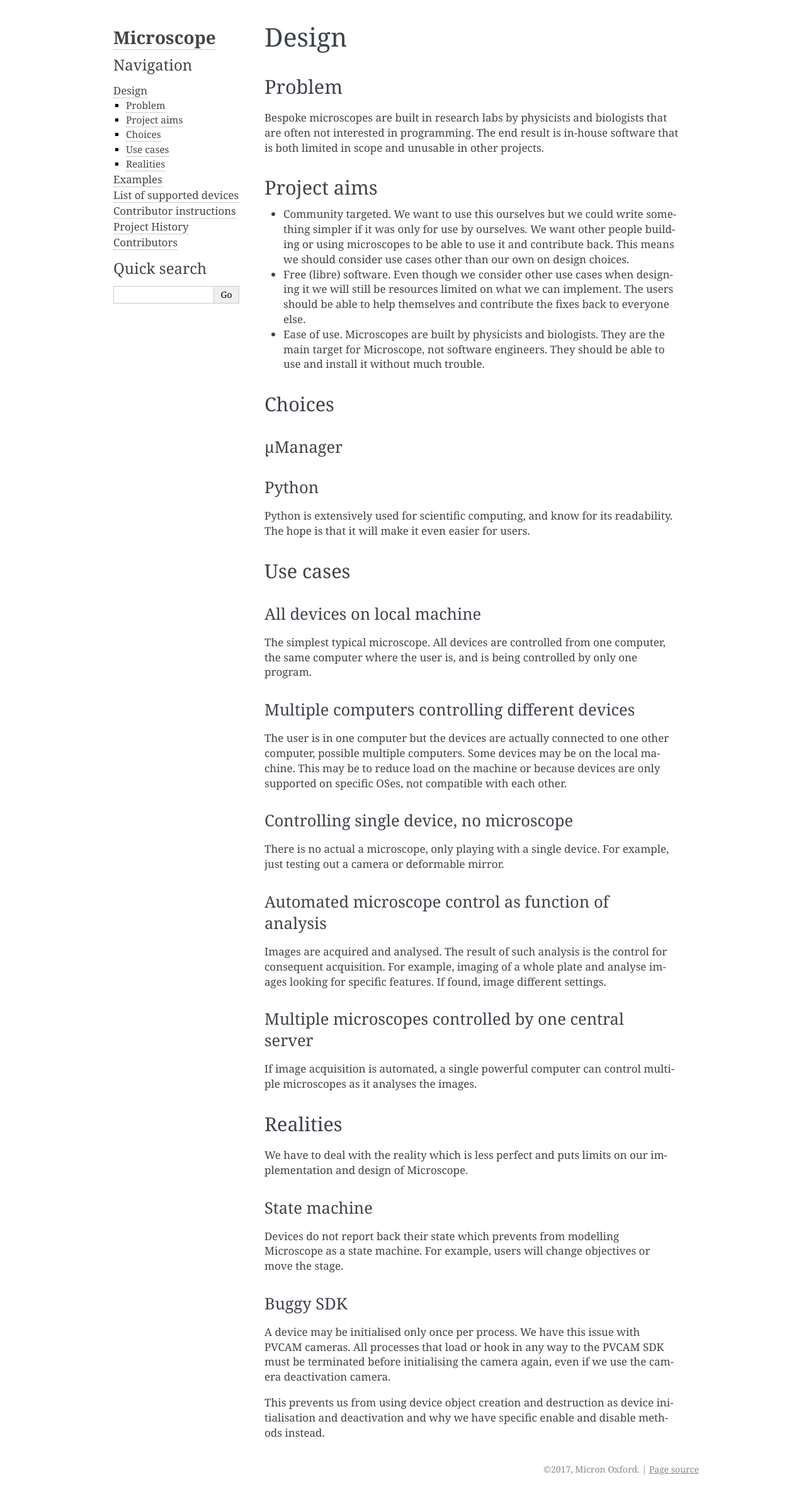
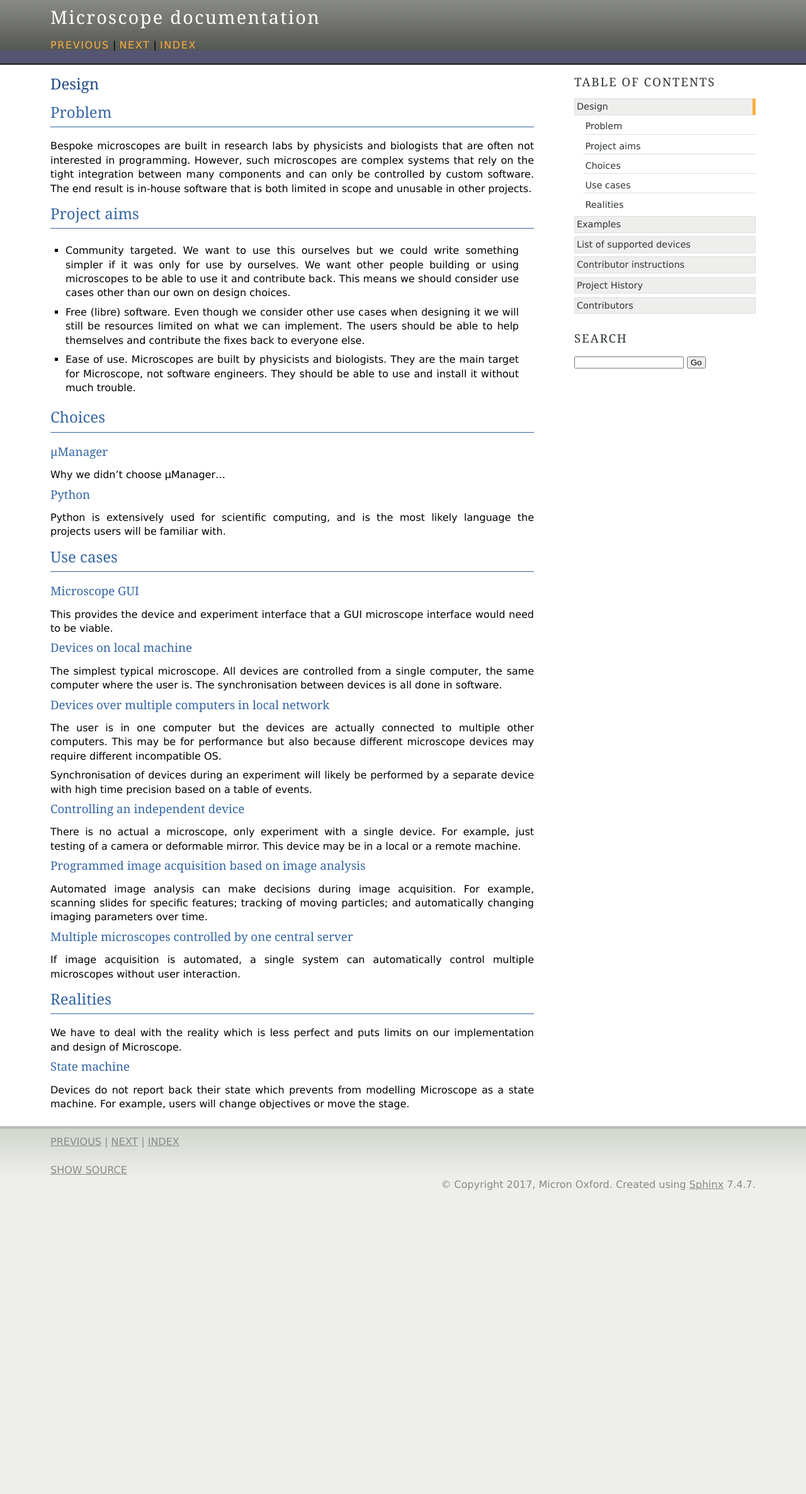
Before and after one commit to python-microscope/microscope, a Sphinx documentation site: the page built from doc/design.rst, in a window 1280 px wide. Shown: the whole page at 63% size. Built offline with Sphinx 7.4.7, drawn with Linux system fonts in a browser that asks for light colours; pages that are not in the unit, such as notebooks, are missing from menus; after the commit the page ends 1902 px from its top, so only the background shows below that.

Commit message:
doc: more text on readme and change sphnx theme

```diff
--- a/doc/conf.py
+++ b/doc/conf.py
@@ -45,19 +45,5 @@ napoleon_include_special_with_doc = True
 ## Options for HTML output
 ##
 
-html_theme = 'alabaster'
+html_theme = 'agogo'
 html_static_path = ['_static']
-
-html_theme_options = {
-  'show_powered_by' : False,
-}
-
-## This is required for the alabaster theme
-## http://alabaster.readthedocs.io/en/latest/installation.html#sidebars
-html_sidebars = {
-  '**': [
-    'about.html',
-    'navigation.html',
-    'searchbox.html',
-  ]
-}
--- a/doc/design.rst
+++ b/doc/design.rst
@@ -14,9 +14,11 @@ Problem
 =======
 
 Bespoke microscopes are built in research labs by physicists and
-biologists that are often not interested in programming.  The end
-result is in-house software that is both limited in scope and unusable
-in other projects.
+biologists that are often not interested in programming.  However,
+such microscopes are complex systems that rely on the tight
+integration between many components and can only be controlled by
+custom software.  The end result is in-house software that is both
+limited in scope and unusable in other projects.
 
 
 Project aims
@@ -27,10 +29,12 @@ Project aims
   want other people building or using microscopes to be able to use it
   and contribute back.  This means we should consider use cases other
   than our own on design choices.
+
 * Free (libre) software.  Even though we consider other use cases when
   designing it we will still be resources limited on what we can
   implement.  The users should be able to help themselves and
   contribute the fixes back to everyone else.
+
 * Ease of use.  Microscopes are built by physicists and biologists.
   They are the main target for Microscope, not software engineers.
   They should be able to use and install it without much trouble.
@@ -42,51 +46,62 @@ Choices
 µManager
 --------
 
+Why we didn't choose µManager...
+
 Python
 ------
 
-Python is extensively used for scientific computing, and know for its
-readability.  The hope is that it will make it even easier for users.
+Python is extensively used for scientific computing, and is the most
+likely language the projects users will be familiar with.
 
 
 Use cases
 =========
 
-All devices on local machine
-----------------------------
+Microscope GUI
+--------------
 
-The simplest typical microscope.  All devices are controlled from one
-computer, the same computer where the user is, and is being controlled
-by only one program.
+This provides the device and experiment interface that a GUI
+microscope interface would need to be viable.
 
-Multiple computers controlling different devices
+Devices on local machine
+------------------------
+
+The simplest typical microscope.  All devices are controlled from a
+single computer, the same computer where the user is.  The
+synchronisation between devices is all done in software.
+
+Devices over multiple computers in local network
 ------------------------------------------------
 
 The user is in one computer but the devices are actually connected to
-one other computer, possible multiple computers.  Some devices may be
-on the local machine.  This may be to reduce load on the machine or
-because devices are only supported on specific OSes, not compatible
-with each other.
+multiple other computers.  This may be for performance but also
+because different microscope devices may require different
+incompatible OS.
 
-Controlling single device, no microscope
-----------------------------------------
+Synchronisation of devices during an experiment will likely be
+performed by a separate device with high time precision based on a
+table of events.
 
-There is no actual a microscope, only playing with a single device.
-For example, just testing out a camera or deformable mirror.
+Controlling an independent device
+---------------------------------
 
-Automated microscope control as function of analysis
+There is no actual a microscope, only experiment with a single device.
+For example, just testing of a camera or deformable mirror.  This
+device may be in a local or a remote machine.
+
+Programmed image acquisition based on image analysis
 ----------------------------------------------------
 
-Images are acquired and analysed.  The result of such analysis is the
-control for consequent acquisition.  For example, imaging of a whole
-plate and analyse images looking for specific features.  If found,
-image different settings.
+Automated image analysis can make decisions during image acquisition.
+For example, scanning slides for specific features; tracking of moving
+particles; and automatically changing imaging parameters over time.
 
 Multiple microscopes controlled by one central server
 -----------------------------------------------------
 
-If image acquisition is automated, a single powerful computer can
-control multiple microscopes as it analyses the images.
+If image acquisition is automated, a single system can automatically
+control multiple microscopes without user interaction.
 
 
 Realities
@@ -101,15 +116,3 @@ State machine
 Devices do not report back their state which prevents from modelling
 Microscope as a state machine.  For example, users will change
 objectives or move the stage.
-
-Buggy SDK
----------
-
-A device may be initialised only once per process.  We have this issue
-with PVCAM cameras.  All processes that load or hook in any way to the
-PVCAM SDK must be terminated before initialising the camera again,
-even if we use the camera deactivation camera.
-
-This prevents us from using device object creation and destruction as
-device initialisation and deactivation and why we have specific enable
-and disable methods instead.
--- a/setup.py
+++ b/setup.py
@@ -97,9 +97,9 @@ setuptools.setup(
 
   command_options = {
     'build_sphinx' : {
-      ## This is a bit silly but the dict for command_options must be
-      ## of the form '(option, (source, value))' where source is the
-      ## filename where that information came from.
+      ## This seems a bit silly but the dict for command_options must
+      ## be of the form '(option, (source, value))' where source is
+      ## the filename where that information came from.
       'project': ('setup.py', project_name),
       'version': ('setup.py', project_version),
       'release': ('setup.py', project_version),
```
Also changed, not shown: doc/history.rst (+12 -7 lines), 2 other files.
